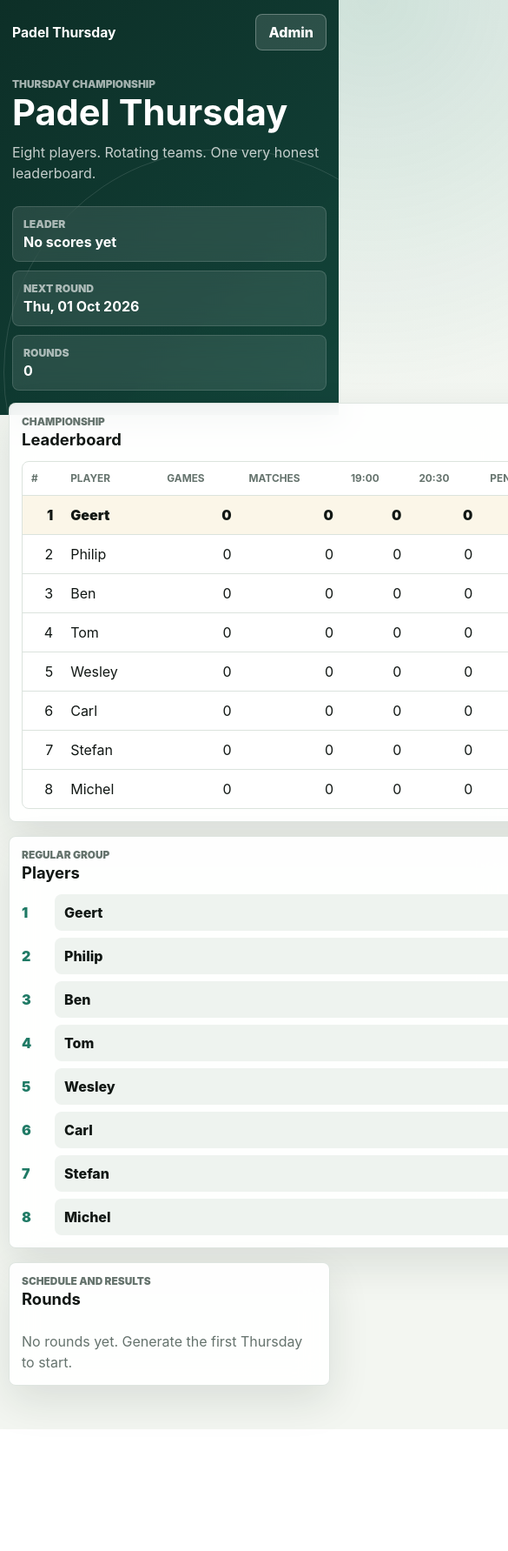
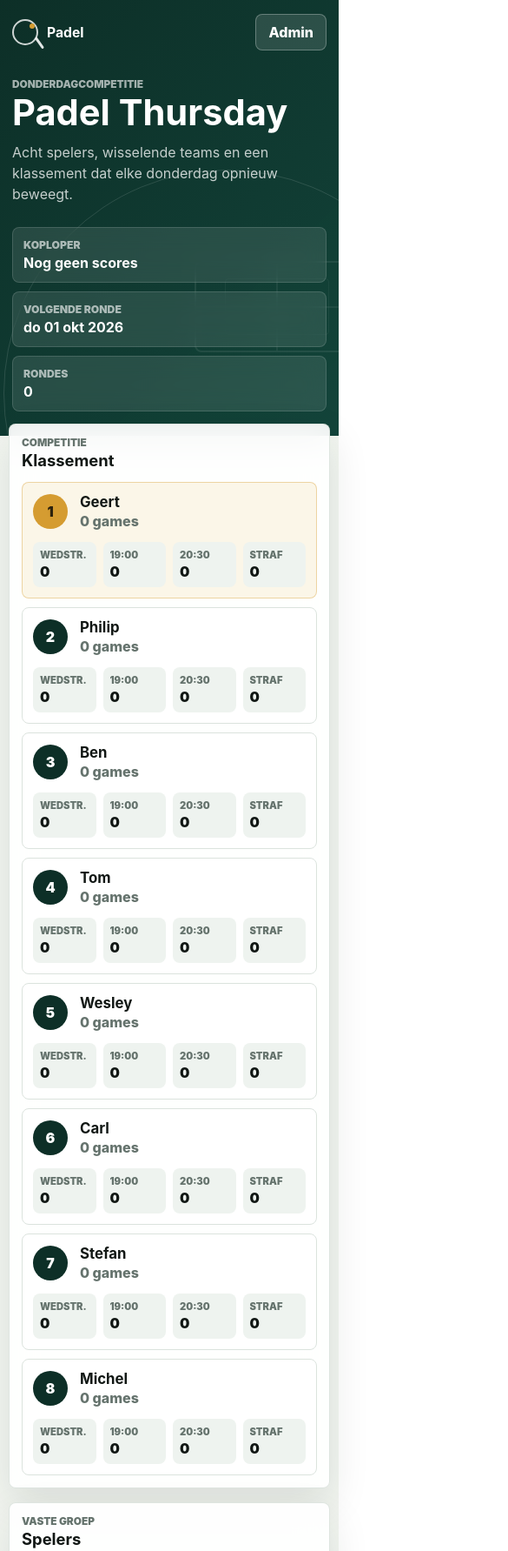
Before and after one commit to dfence/padel, a plain HTML site: page index.html in a window 390 px wide. Shown: the top 1783 px of the page at 87% size, 585 px wide, since content can reach past the window. Before the commit the page ends 1643 px from the top, so only its background shows below. Drawn offline with Linux system fonts and the light colour scheme.

Commit message:
Improve mobile Dutch interface

```diff
--- a/app.js
+++ b/app.js
@@ -30,6 +30,7 @@ const els = {
   nextDate: document.querySelector("#next-date"),
   roundCount: document.querySelector("#round-count"),
   leaderboard: document.querySelector("#leaderboard"),
+  leaderboardCards: document.querySelector("#leaderboard-cards"),
   playersList: document.querySelector("#players-list"),
   savePlayers: document.querySelector("#save-players"),
   rounds: document.querySelector("#rounds"),
@@ -68,11 +69,11 @@ function saveState() {
 }
 
 function playerName(id) {
-  return state.players.find((player) => player.id === id)?.name || "Unknown";
+  return state.players.find((player) => player.id === id)?.name || "Onbekend";
 }
 
 function formatDate(dateString) {
-  return new Intl.DateTimeFormat("en-GB", {
+  return new Intl.DateTimeFormat("nl-BE", {
     weekday: "short",
     day: "2-digit",
     month: "short",
@@ -233,11 +234,11 @@ function render() {
   const stats = computeStats();
   document.body.classList.toggle("is-admin", isAdmin);
   const hasScores = stats.some((row) => row.matches > 0);
-  els.adminToggle.textContent = isAdmin ? "Lock" : "Admin";
-  els.adminState.textContent = isAdmin ? "Unlocked" : "Locked";
+  els.adminToggle.textContent = isAdmin ? "Sluiten" : "Admin";
+  els.adminState.textContent = isAdmin ? "Ontgrendeld" : "Vergrendeld";
   els.nextDate.textContent = formatDate(nextRoundDate());
   els.roundCount.textContent = state.rounds.length;
-  els.leaderName.textContent = hasScores && stats[0] ? stats[0].name : "No scores yet";
+  els.leaderName.textContent = hasScores && stats[0] ? stats[0].name : "Nog geen scores";
   renderRoundType();
   renderPlayers();
   renderLeaderboard(stats);
@@ -267,6 +268,7 @@ function renderPlayers() {
 
 function renderLeaderboard(stats = computeStats()) {
   els.leaderboard.replaceChildren();
+  els.leaderboardCards.replaceChildren();
 
   stats.forEach((row, index) => {
     const tr = document.createElement("tr");
@@ -280,6 +282,23 @@ function renderLeaderboard(stats = computeStats()) {
       <td class="number">${row.penalties}</td>
     `;
     els.leaderboard.append(tr);
+
+    const card = document.createElement("article");
+    card.className = "leaderboard-card";
+    card.innerHTML = `
+      <div class="rank-badge">${index + 1}</div>
+      <div class="leaderboard-card-main">
+        <strong>${escapeHtml(row.name)}</strong>
+        <span>${row.games} games</span>
+      </div>
+      <dl>
+        <div><dt>Wedstr.</dt><dd>${row.matches}</dd></div>
+        <div><dt>19:00</dt><dd>${row.early}</dd></div>
+        <div><dt>20:30</dt><dd>${row.late}</dd></div>
+        <div><dt>Straf</dt><dd>${row.penalties}</dd></div>
+      </dl>
+    `;
+    els.leaderboardCards.append(card);
   });
 }
 
@@ -289,7 +308,7 @@ function renderRounds() {
   if (!state.rounds.length) {
     const empty = document.createElement("p");
     empty.className = "empty";
-    empty.textContent = "No rounds yet. Generate the first Thursday to start.";
+    empty.textContent = "Nog geen rondes. Maak de eerste donderdag aan om te starten.";
     els.rounds.append(empty);
     return;
   }
@@ -302,10 +321,10 @@ function renderRounds() {
     header.className = "round-header";
     header.innerHTML = `
       <div>
-        <p class="eyebrow">${round.kind === "full" ? "All players at 19:00" : "Split week"}</p>
+        <p class="eyebrow">${round.kind === "full" ? "Iedereen om 19:00" : "Splitweek"}</p>
         <h3>${formatDate(round.date)}</h3>
       </div>
-      <button class="small ghost danger admin-only" data-delete-round="${round.id}" type="button">Delete</button>
+      <button class="small ghost danger admin-only" data-delete-round="${round.id}" type="button">Verwijderen</button>
     `;
     section.append(header);
 
@@ -324,7 +343,7 @@ function renderMatch(round, match) {
   const card = template.content.firstElementChild.cloneNode(true);
   card.dataset.roundId = round.id;
   card.dataset.matchId = match.id;
-  card.querySelector(".match-time").textContent = `${match.time} - Court ${match.court}`;
+  card.querySelector(".match-time").textContent = `${match.time} - Terrein ${match.court}`;
   card.querySelector("h3").textContent = `Match ${match.court}`;
 
   const teamA = card.querySelector('[data-team="a"]');
@@ -347,7 +366,7 @@ function renderMatch(round, match) {
     subsContainer.replaceChildren(
       ...subs.map(([playerId, subName]) => {
         const p = document.createElement("p");
-        p.textContent = `${playerName(playerId)} replaced by ${subName || "substitute"}: -${PENALTY_GAMES} games`;
+        p.textContent = `${playerName(playerId)} vervangen door ${subName || "invaller"}: -${PENALTY_GAMES} games`;
         return p;
       })
     );
@@ -360,7 +379,7 @@ function renderTeam(team, substitutes = {}) {
   return team
     .map((playerId) => {
       const name = escapeHtml(playerName(playerId));
-      const sub = substitutes[playerId] ? ` <span title="Substitute">(${escapeHtml(substitutes[playerId])})</span>` : "";
+      const sub = substitutes[playerId] ? ` <span title="Vervanger">(${escapeHtml(substitutes[playerId])})</span>` : "";
       return `${name}${sub}`;
     })
     .join("<br>");
@@ -392,7 +411,7 @@ els.adminToggle.addEventListener("click", () => {
     return;
   }
 
-  const code = prompt("Admin code");
+  const code = prompt("Admincode");
   if (code !== ADMIN_CODE) return;
   isAdmin = true;
   sessionStorage.setItem(ADMIN_SESSION_KEY, "true");
@@ -403,7 +422,7 @@ els.generateRound.addEventListener("click", generateRound);
 
 els.loadDemo.addEventListener("click", () => {
   if (!isAdmin) return;
-  if (!confirm("Load six fake scored weeks? This replaces current rounds.")) return;
+  if (!confirm("Zes fictieve rondes laden? Dit vervangt de huidige rondes.")) return;
   loadDemoRounds();
   saveState();
   render();
@@ -485,7 +504,7 @@ els.subDialog.addEventListener("close", () => {
     delete match.substitutes[els.subPlayer.value];
   }
   if (els.subDialog.returnValue === "save") {
-    match.substitutes[els.subPlayer.value] = els.subName.value.trim() || "Substitute";
+    match.substitutes[els.subPlayer.value] = els.subName.value.trim() || "Invaller";
   }
 
   activeSubContext = null;
@@ -495,7 +514,7 @@ els.subDialog.addEventListener("close", () => {
 
 els.clearRounds.addEventListener("click", () => {
   if (!isAdmin) return;
-  if (!confirm("Clear all rounds and scores?")) return;
+  if (!confirm("Alle rondes en scores wissen?")) return;
   state.rounds = [];
   saveState();
   render();
@@ -503,7 +522,7 @@ els.clearRounds.addEventListener("click", () => {
 
 els.resetDemo.addEventListener("click", () => {
   if (!isAdmin) return;
-  if (!confirm("Reset players and rounds?")) return;
+  if (!confirm("Spelers en rondes resetten?")) return;
   state = structuredClone(defaultState);
   saveState();
   render();
@@ -527,7 +546,7 @@ els.importData.addEventListener("change", async (event) => {
   try {
     const imported = JSON.parse(await file.text());
     if (!Array.isArray(imported.players) || imported.players.length !== 8) {
-      throw new Error("Expected exactly 8 players.");
+      throw new Error("Er worden exact 8 spelers verwacht.");
     }
     state = {
       players: imported.players,
@@ -537,7 +556,7 @@ els.importData.addEventListener("change", async (event) => {
     saveState();
     render();
   } catch (error) {
-    alert(`Could not import data: ${error.message}`);
+    alert(`Importeren mislukt: ${error.message}`);
   } finally {
     event.target.value = "";
   }
@@ -580,7 +599,7 @@ function loadDemoRounds() {
       match.scoreB = scorePairs[index][matchIndex][1];
     });
     if (index === 2) {
-      round.matches[0].substitutes[round.matches[0].teamA[1]] = "Demo sub";
+      round.matches[0].substitutes[round.matches[0].teamA[1]] = "Demo-invaller";
     }
     state.rounds.unshift(round);
   });
--- a/index.html
+++ b/index.html
@@ -1,5 +1,5 @@
 <!doctype html>
-<html lang="en">
+<html lang="nl">
   <head>
     <meta charset="utf-8">
     <meta name="viewport" content="width=device-width, initial-scale=1">
@@ -10,66 +10,68 @@
   </head>
   <body>
     <header class="app-header">
-      <nav class="topbar" aria-label="App controls">
-        <strong>Padel Thursday</strong>
+      <nav class="topbar" aria-label="Appbediening">
+        <strong><span class="brand-mark" aria-hidden="true"></span>Padel</strong>
         <button class="ghost light" id="admin-toggle" type="button">Admin</button>
       </nav>
       <div class="hero-copy">
-        <p class="eyebrow">Thursday championship</p>
+        <p class="eyebrow">Donderdagcompetitie</p>
         <h1>Padel Thursday</h1>
-        <p class="hero-text">Eight players. Rotating teams. One very honest leaderboard.</p>
+        <p class="hero-text">Acht spelers, wisselende teams en een klassement dat elke donderdag opnieuw beweegt.</p>
       </div>
-      <div class="hero-stats" aria-label="Competition summary">
+      <div class="court-lines" aria-hidden="true"></div>
+      <div class="hero-stats" aria-label="Competitieoverzicht">
         <div>
-          <span>Leader</span>
+          <span>Koploper</span>
           <strong id="leader-name">-</strong>
         </div>
         <div>
-          <span>Next round</span>
+          <span>Volgende ronde</span>
           <strong id="next-date">-</strong>
         </div>
         <div>
-          <span>Rounds</span>
+          <span>Rondes</span>
           <strong id="round-count">0</strong>
         </div>
       </div>
     </header>
 
     <main class="shell">
-      <section class="toolbar admin-only" aria-label="Round controls">
+      <section class="toolbar admin-only" aria-label="Rondebediening">
         <div>
-          <p class="label">Admin tools</p>
-          <strong id="admin-state">Locked</strong>
+          <p class="label">Admin</p>
+          <strong id="admin-state">Vergrendeld</strong>
         </div>
-        <div class="segmented" aria-label="Round type">
+        <div class="segmented" aria-label="Rondetype">
           <button class="active" data-round-type="auto" type="button">Auto</button>
-          <button data-round-type="full" type="button">All 19:00</button>
+          <button data-round-type="full" type="button">Alles 19:00</button>
           <button data-round-type="split" type="button">Split</button>
         </div>
-        <button class="primary" id="generate-round" type="button">Generate Round</button>
-        <button class="ghost" id="load-demo" type="button">Load Demo</button>
+        <button class="primary" id="generate-round" type="button">Ronde maken</button>
+        <button class="ghost" id="load-demo" type="button">Demo laden</button>
       </section>
 
       <section class="grid">
         <article class="panel leaderboard-panel">
           <div class="panel-title">
             <div>
-              <p class="eyebrow">Championship</p>
-              <h2>Leaderboard</h2>
+              <p class="eyebrow">Competitie</p>
+              <h2>Klassement</h2>
             </div>
             <button class="small admin-only" id="reset-demo" type="button">Reset</button>
           </div>
+          <div id="leaderboard-cards" class="leaderboard-cards"></div>
           <div class="table-wrap">
             <table>
               <thead>
                 <tr>
                   <th>#</th>
-                  <th>Player</th>
+                  <th>Speler</th>
                   <th>Games</th>
-                  <th>Matches</th>
+                  <th>Wedstr.</th>
                   <th>19:00</th>
                   <th>20:30</th>
-                  <th>Penalty</th>
+                  <th>Straf</th>
                 </tr>
               </thead>
               <tbody id="leaderboard"></tbody>
@@ -80,10 +82,10 @@
         <article class="panel roster-panel">
           <div class="panel-title">
             <div>
-              <p class="eyebrow">Regular group</p>
-              <h2>Players</h2>
+              <p class="eyebrow">Vaste groep</p>
+              <h2>Spelers</h2>
             </div>
-            <button class="small admin-only" id="save-players" type="button">Save</button>
+            <button class="small admin-only" id="save-players" type="button">Opslaan</button>
           </div>
           <div id="players-list" class="players-list"></div>
         </article>
@@ -92,10 +94,10 @@
       <section class="panel">
         <div class="panel-title">
           <div>
-            <p class="eyebrow">Schedule and results</p>
-            <h2>Rounds</h2>
+            <p class="eyebrow">Planning en uitslagen</p>
+            <h2>Rondes</h2>
           </div>
-          <button class="small danger admin-only" id="clear-rounds" type="button">Clear Rounds</button>
+          <button class="small danger admin-only" id="clear-rounds" type="button">Rondes wissen</button>
         </div>
         <div id="rounds" class="rounds"></div>
       </section>
@@ -103,18 +105,18 @@
       <section class="panel admin-panel admin-only">
         <div class="panel-title">
           <div>
-            <p class="eyebrow">Backup</p>
+            <p class="eyebrow">Back-up</p>
             <h2>Data</h2>
           </div>
         </div>
         <div class="data-actions">
-          <button class="ghost" id="export-data" type="button">Export JSON</button>
+          <button class="ghost" id="export-data" type="button">JSON exporteren</button>
           <label class="ghost file-button">
-            Import JSON
+            JSON importeren
             <input id="import-data" type="file" accept="application/json">
           </label>
         </div>
-        <p class="fine-print">GitHub Pages can hide editing controls, but real admin-only score changes need the Supabase login layer.</p>
+        <p class="fine-print">GitHub Pages kan knoppen verbergen, maar echte beveiliging voor scorewijzigingen vraagt later om Supabase-login.</p>
       </section>
     </main>
 
@@ -132,17 +134,17 @@
             <p class="label match-time"></p>
             <h3></h3>
           </div>
-          <button class="small ghost mark-sub admin-only" type="button">Substitute</button>
+          <button class="small ghost mark-sub admin-only" type="button">Vervanger</button>
         </div>
         <div class="teams">
           <div class="team" data-team="a">
             <p></p>
-            <input inputmode="numeric" min="0" max="99" type="number" aria-label="Team A score">
+            <input inputmode="numeric" min="0" max="99" type="number" aria-label="Score team A">
           </div>
           <strong>vs</strong>
           <div class="team" data-team="b">
             <p></p>
-            <input inputmode="numeric" min="0" max="99" type="number" aria-label="Team B score">
+            <input inputmode="numeric" min="0" max="99" type="number" aria-label="Score team B">
           </div>
         </div>
         <div class="subs"></div>
@@ -151,19 +153,19 @@
 
     <dialog id="sub-dialog">
       <form method="dialog" class="dialog-body">
-        <h2>Substitute</h2>
+        <h2>Vervanger</h2>
         <label>
-          Regular player
+          Vaste speler
           <select id="sub-player"></select>
         </label>
         <label>
-          Substitute name
-          <input id="sub-name" type="text" maxlength="32" placeholder="Outside player">
+          Naam vervanger
+          <input id="sub-name" type="text" maxlength="32" placeholder="Invaller">
         </label>
         <menu>
-          <button value="cancel" type="submit">Cancel</button>
-          <button value="remove" class="ghost danger" type="submit">Remove</button>
-          <button value="save" class="primary" type="submit">Save</button>
+          <button value="cancel" type="submit">Annuleren</button>
+          <button value="remove" class="ghost danger" type="submit">Verwijderen</button>
+          <button value="save" class="primary" type="submit">Opslaan</button>
         </menu>
       </form>
     </dialog>
--- a/service-worker.js
+++ b/service-worker.js
@@ -1,4 +1,4 @@
-const CACHE_NAME = "padel-thursday-v4";
+const CACHE_NAME = "padel-thursday-v5";
 const ASSETS = [
   "./",
   "./index.html",
--- a/styles.css
+++ b/styles.css
@@ -144,7 +144,43 @@ body.is-admin .admin-panel.admin-only {
 }
 
 .topbar strong {
+  display: inline-flex;
+  align-items: center;
+  gap: 10px;
   font-size: 0.98rem;
+}
+
+.brand-mark {
+  position: relative;
+  width: 30px;
+  height: 30px;
+  border-radius: 50%;
+  border: 2px solid rgba(255, 255, 255, 0.8);
+}
+
+.brand-mark::before,
+.brand-mark::after {
+  content: "";
+  position: absolute;
+  background: rgba(255, 255, 255, 0.88);
+}
+
+.brand-mark::before {
+  width: 3px;
+  height: 15px;
+  right: -5px;
+  bottom: -7px;
+  border-radius: 999px;
+  transform: rotate(-35deg);
+}
+
+.brand-mark::after {
+  width: 6px;
+  height: 6px;
+  right: 2px;
+  top: 3px;
+  border-radius: 50%;
+  background: var(--accent);
 }
 
 .hero-copy {
@@ -163,6 +199,37 @@ body.is-admin .admin-panel.admin-only {
   color: rgba(255, 255, 255, 0.76);
   font-size: clamp(1rem, 2.4vw, 1.25rem);
   line-height: 1.5;
+}
+
+.court-lines {
+  position: absolute;
+  right: clamp(18px, 7vw, 86px);
+  bottom: 28px;
+  z-index: 0;
+  width: min(330px, 45vw);
+  aspect-ratio: 1.8 / 1;
+  border: 2px solid rgba(255, 255, 255, 0.18);
+  border-radius: 8px;
+  opacity: 0.9;
+}
+
+.court-lines::before,
+.court-lines::after {
+  content: "";
+  position: absolute;
+  inset: 0;
+}
+
+.court-lines::before {
+  background:
+    linear-gradient(90deg, transparent calc(50% - 1px), rgba(255, 255, 255, 0.14) calc(50% - 1px), rgba(255, 255, 255, 0.14) calc(50% + 1px), transparent calc(50% + 1px)),
+    linear-gradient(0deg, transparent calc(50% - 1px), rgba(255, 255, 255, 0.14) calc(50% - 1px), rgba(255, 255, 255, 0.14) calc(50% + 1px), transparent calc(50% + 1px));
+}
+
+.court-lines::after {
+  inset: 18%;
+  border: 1px solid rgba(255, 255, 255, 0.11);
+  border-radius: 4px;
 }
 
 .hero-stats {
@@ -291,6 +358,96 @@ body.is-admin .admin-panel.admin-only {
   background: #fff;
 }
 
+.leaderboard-cards {
+  display: none;
+}
+
+.leaderboard-card {
+  display: grid;
+  grid-template-columns: 44px minmax(0, 1fr);
+  gap: 10px;
+  align-items: center;
+  border: 1px solid var(--line);
+  border-radius: 8px;
+  padding: 12px;
+  background: #fff;
+}
+
+.leaderboard-card:first-child {
+  background: #fbf6e8;
+  border-color: rgba(213, 156, 49, 0.38);
+}
+
+.rank-badge {
+  display: grid;
+  place-items: center;
+  width: 40px;
+  height: 40px;
+  border-radius: 50%;
+  background: var(--brand);
+  color: #fff;
+  font-weight: 950;
+}
+
+.leaderboard-card:first-child .rank-badge {
+  background: var(--accent);
+  color: #2d220d;
+}
+
+.leaderboard-card-main {
+  min-width: 0;
+}
+
+.leaderboard-card-main strong,
+.leaderboard-card-main span {
+  display: block;
+  overflow: hidden;
+  text-overflow: ellipsis;
+  white-space: nowrap;
+}
+
+.leaderboard-card-main strong {
+  font-size: 1.05rem;
+}
+
+.leaderboard-card-main span {
+  margin-top: 2px;
+  color: var(--muted);
+  font-weight: 800;
+}
+
+.leaderboard-card dl {
+  grid-column: 1 / -1;
+  display: grid;
+  grid-template-columns: repeat(4, minmax(0, 1fr));
+  gap: 8px;
+  margin: 4px 0 0;
+}
+
+.leaderboard-card dl div {
+  min-width: 0;
+  border-radius: 8px;
+  padding: 8px;
+  background: var(--soft);
+}
+
+.leaderboard-card dt,
+.leaderboard-card dd {
+  margin: 0;
+}
+
+.leaderboard-card dt {
+  color: var(--muted);
+  font-size: 0.7rem;
+  font-weight: 900;
+  text-transform: uppercase;
+}
+
+.leaderboard-card dd {
+  margin-top: 2px;
+  font-weight: 950;
+}
+
 table {
   width: 100%;
   border-collapse: collapse;
@@ -339,9 +496,26 @@ th.number {
   min-width: 0;
 }
 
+.player-row::before {
+  content: "";
+  width: 22px;
+  height: 22px;
+  border-radius: 50%;
+  background:
+    radial-gradient(circle at 50% 35%, #fff 0 3px, transparent 3.5px),
+    radial-gradient(circle at 50% 75%, #fff 0 7px, transparent 7.5px),
+    var(--brand-2);
+  grid-column: 1;
+  grid-row: 1;
+}
+
 .player-row span {
+  grid-column: 1;
+  grid-row: 1;
+  place-self: center;
   color: var(--brand-2);
   font-weight: 900;
+  font-size: 0;
 }
 
 input,
@@ -565,6 +739,22 @@ menu {
     grid-template-columns: 1fr;
   }
 
+  .leaderboard-cards {
+    display: grid;
+    gap: 10px;
+  }
+
+  .leaderboard-panel .table-wrap {
+    display: none;
+  }
+
+  .court-lines {
+    right: -24px;
+    bottom: 96px;
+    width: 190px;
+    opacity: 0.42;
+  }
+
   .round-header {
     align-items: flex-start;
   }
```
Also changed, not shown: 1 other file.
